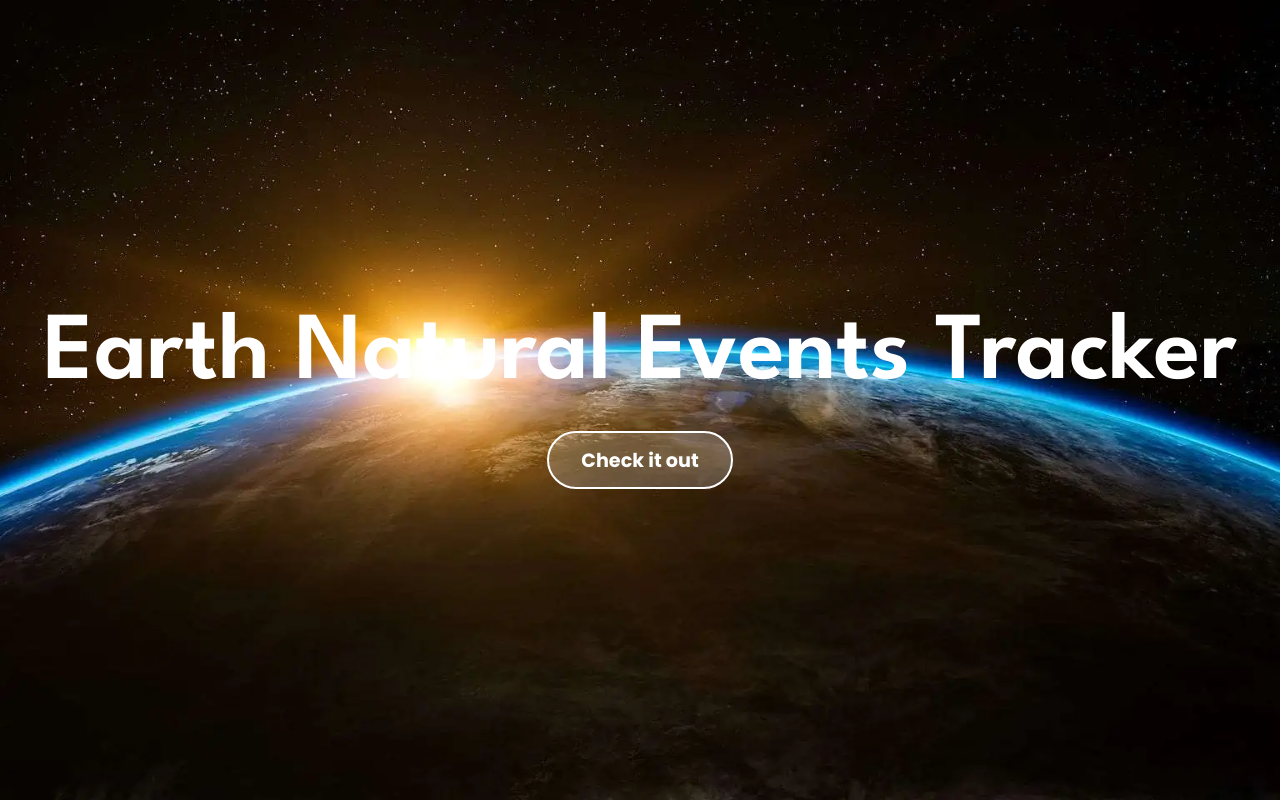
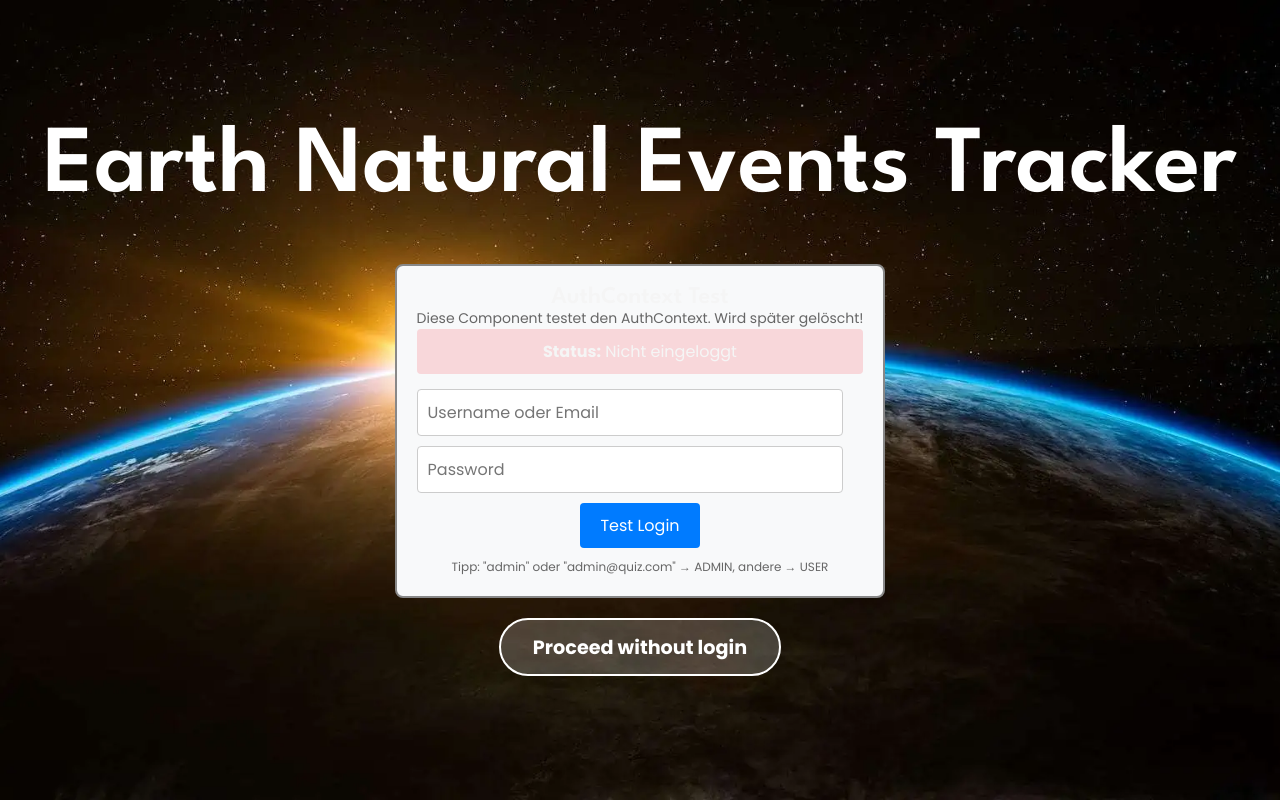
Before and after one commit to Coding-Miffy/LB-Projekt-M223, a React (Vite) app in the folder frontend/: page / in a window 1280 px wide. Built offline with nearby package versions, Linux system fonts and the light colour scheme; no server answers.

Commit message:
feat: add AuthContext (fake login), Wrap with AuthProvider + Add AuthTest for testing AuthContext

```diff
--- /dev/null
+++ b/frontend/src/components/auth-test.jsx
@@ -0,0 +1,173 @@
+import { useContext, useState } from 'react';
+import { AuthContext } from '../contexts/AuthContext';
+
+/**
+ * Test Component für den AuthContext
+ * Wird später durch echte Login/Register Forms ersetzt
+ */
+function AuthTest() {
+// ==========================================
+  // CONTEXT
+  // ==========================================
+  const { user, login, logout, isAuthenticated, isLoading } =
+    useContext(AuthContext);
+
+  // ==========================================
+  // LOCAL STATE (für Formular)
+  // ==========================================
+  const [usernameOrEmail, setUsernameOrEmail] = useState('');
+  const [password, setPassword] = useState('');
+
+  // ==========================================
+  // HANDLER
+  // ==========================================
+  const handleLogin = (e) => {
+    e.preventDefault();
+
+    if (!usernameOrEmail.trim() || !password.trim()) {
+      alert('Bitte Username/Email und Password eingeben!');
+      return;
+    }
+
+    login(usernameOrEmail, password);
+
+    // Formular zurücksetzen
+    setUsernameOrEmail('');
+    setPassword('');
+  };
+
+  // ==========================================
+  // RENDER
+  // ==========================================
+  return (
+    <div style={{
+      border: '2px solid #888',
+      padding: '20px',
+      margin: '20px',
+      borderRadius: '8px',
+      background: '#f8f9fa'
+    }}>
+      <h2>AuthContext Test</h2>
+      <p style={{ fontSize: '14px', color: '#666' }}>
+        Diese Component testet den AuthContext. Wird später gelöscht!
+      </p>
+
+      {/* Status Anzeige */}
+      <div style={{
+        background: isAuthenticated ? '#d4edda' : '#f8d7da',
+        padding: '10px',
+        borderRadius: '4px',
+        marginBottom: '15px'
+        }}>
+        <strong>Status:</strong> {isAuthenticated
+                                     ? 'Eingeloggt' : 'Nicht eingeloggt'}
+      </div>
+
+      {!isAuthenticated ? (
+        // ==========================================
+        // NICHT EINGELOGGT: Login Form zeigen
+        // ==========================================
+        <form onSubmit={handleLogin}>
+          <div style={{ marginBottom: '10px', paddingRight: "20px" }}>
+            <input
+              type="text"
+              placeholder="Username oder Email"
+              value={usernameOrEmail}
+              onChange={(e) => setUsernameOrEmail(e.target.value)}
+              disabled={isLoading}
+              style={{
+                padding: '10px',
+                width: '100%',
+                fontSize: '16px',
+                border: '1px solid #ccc',
+                borderRadius: '4px'
+              }}
+            />
+          </div>
+
+          <div style={{ marginBottom: '10px', paddingRight: "20px" }}>
+            <input
+              type="password"
+              placeholder="Password"
+              value={password}
+              onChange={(e) => setPassword(e.target.value)}
+              disabled={isLoading}
+              style={{
+                padding: '10px',
+                width: '100%',
+                fontSize: '16px',
+                border: '1px solid #ccc',
+                borderRadius: '4px'
+              }}
+            />
+          </div>
+
+          <button
+            type="submit"
+            disabled={isLoading}
+            style={{
+              padding: '10px 20px',
+              background: '#007bff',
+              color: 'white',
+              border: 'none',
+              borderRadius: '4px',
+              cursor: isLoading ? 'not-allowed' : 'pointer',
+              fontSize: '16px'
+            }}
+          >
+            {isLoading ? 'Loading...' : 'Test Login'}
+          </button>
+
+          <p style={{ fontSize: '12px', color: '#666', marginTop: '10px' }}>
+            Tipp: "admin" oder "admin@quiz.com" → ADMIN, andere → USER
+          </p>
+        </form>
+      ) : (
+        // ==========================================
+        // EINGELOGGT: User-Daten anzeigen
+        // ==========================================
+        <div>
+          <div style={{
+            background: 'white',
+            padding: '15px',
+            borderRadius: '8px',
+            marginBottom: '15px'
+          }}>
+            <h3>Userdaten:</h3>
+            <p><strong>ID:</strong> {user.id}</p>
+            <p><strong>Username:</strong> {user.username}</p>
+            <p><strong>Email:</strong> {user.email}</p>
+            <p>
+              <strong>Rolle:</strong>
+              <span style={{
+                background: user.role === 'ADMIN' ? '#dc3545' : '#007bff',
+                color: 'white',
+                padding: '3px 10px',
+                borderRadius: '4px',
+                marginLeft: '10px'
+              }}>
+                {user.role}
+              </span>
+            </p>
+          </div>
+
+          <button
+            onClick={logout}
+            style={{
+              padding: '10px 20px',
+              background: '#dc3545',
+              color: 'white',
+              border: 'none',
+              borderRadius: '4px',
+              cursor: 'pointer',
+              fontSize: '16px'
+            }}
+            >
+            Test Logout
+          </button>
+        </div>
+      )}
+    </div>
+  );
+}
+export default AuthTest;
--- a/frontend/src/components/navigation.jsx
+++ b/frontend/src/components/navigation.jsx
@@ -1,9 +1,13 @@
 // Importiert das NavLink-Element aus react-router-dom
 // NavLink ermöglicht Navigation zwischen Routen und kennzeichnet aktive Links automatisch
 import { NavLink } from "react-router-dom";
+import { useContext } from 'react';
+import { AuthContext } from '../contexts/AuthContext';
 
 // Definiert die Navigations-Komponente
 const Navigation = () => {
+    const { user, isAuthenticated } = useContext(AuthContext);
+
     return (
         // Wrapper-Element für die Navigation mit CSS-Klasse für Styling
         <nav className='layout-header-nav'>
@@ -29,6 +33,20 @@ const Navigation = () => {
             <NavLink to='/manage-events' className={({ isActive }) => isActive ? 'active' : ''}>
                 Manage Events
             </NavLink>
+
+            {/* User-Anzeige */}
+            {isAuthenticated && (
+                <span style={{
+                marginLeft: '20px',
+                padding: '5px 10px',
+                background: user.role === 'ADMIN' ? '#dc3545' : '#007bff',
+                color: 'white',
+                borderRadius: '4px',
+                fontSize: '14px'
+                }}>
+                👤 {user.username} ({user.role})
+                </span>
+            )}
         </nav>
     )
 }
--- /dev/null
+++ b/frontend/src/contexts/AuthContext.jsx
@@ -0,0 +1,96 @@
+import { createContext, useState } from 'react';
+
+// Context erstellen
+export const AuthContext = createContext();
+
+// Provider Component
+export const AuthProvider = ({ children }) => {
+  // ==========================================
+  // STATE
+  // ==========================================
+  const [user, setUser] = useState(null);
+  const [token, setToken] = useState(null);
+  const [isLoading, setIsLoading] = useState(false);
+
+  // ==========================================
+  // FUNKTIONEN
+  // ==========================================
+
+  /**
+   * Login Funktion (aktuell noch Fake)
+   * Wird in Block 4A durch echten API Call ersetzt!
+   *
+   * @param {string} usernameOrEmail - Username ODER Email
+   * @param {string} password - Passwort
+   */
+  const login = (usernameOrEmail, password) => {
+    setIsLoading(true);
+
+    // TODO: Später ersetzen durch echten API Call!
+    setTimeout(() => {
+        if (usernameOrEmail && password) {
+        // Fake User erstellen (simuliert Backend Response)
+        const fakeUser = {
+          id: 1,
+          username: usernameOrEmail.includes('@')
+            ? usernameOrEmail.split('@')[0]  // Email → Username extrahieren
+            : usernameOrEmail,                // Username direkt
+          email: usernameOrEmail.includes('@')
+            ? usernameOrEmail                 // Ist schon Email
+            : `${usernameOrEmail}@example.com`, // Username → Fake Email
+          role: usernameOrEmail === 'admin' || usernameOrEmail === 'admin@quiz.com'
+            ? 'ADMIN'
+            : 'USER'  // ← Backend verwendet "USER" nicht "PLAYER"!
+        };
+
+        // Fake Token
+        const fakeToken = 'fake-jwt-token-' + Date.now();
+
+        setUser(fakeUser);
+        setToken(fakeToken);
+        console.log('✅ Login erfolgreich (FAKE):', fakeUser);
+      } else {
+        console.error('❌ Login fehlgeschlagen');
+      }
+
+      setIsLoading(false);
+    }, 1000);
+  };
+
+  /**
+   * Logout Funktion
+   */
+  const logout = () => {
+    setUser(null);
+    setToken(null);
+    console.log('👋 User ausgeloggt');
+  };
+
+  /**
+   * Ist ein User eingeloggt?
+   */
+  const isAuthenticated = user !== null;
+
+  // ==========================================
+  // CONTEXT VALUE
+  // ==========================================
+  const value = {
+    // State
+    user,
+    token,
+    isLoading,
+    isAuthenticated,
+    // Funktionen
+    login,
+    logout
+  };
+
+  // ==========================================
+  // PROVIDER
+  // ==========================================
+  return (
+    <AuthContext.Provider value={value}>
+      {children}
+    </AuthContext.Provider>
+  );
+};
--- a/frontend/src/main.jsx
+++ b/frontend/src/main.jsx
@@ -3,15 +3,18 @@ import { createRoot } from 'react-dom/client'
 import './index.css'
 import App from './App.jsx'
 import { BrowserRouter } from 'react-router-dom'
+import { AuthProvider } from './contexts/AuthContext.jsx'
 
 import { CategoryProvider } from './contexts/CategoryContext.jsx';
 
 createRoot(document.getElementById('root')).render(
   <StrictMode>
     <BrowserRouter>
-      <CategoryProvider>
-        <App />
-      </CategoryProvider>
+      <AuthProvider>
+        <CategoryProvider>
+          <App />
+        </CategoryProvider>
+      </AuthProvider>
     </BrowserRouter>
   </StrictMode>,
 )
--- a/frontend/src/pages/Home.jsx
+++ b/frontend/src/pages/Home.jsx
@@ -2,6 +2,7 @@
 import { useNavigate } from 'react-router-dom';
 // Importiere die wiederverwendbare Button-Komponente
 import Button from '../components/button';
+import AuthTest from '../components/auth-test';
 
 const Home = () => {
     // Initialisiere den Hook zum Navigieren innerhalb der App
@@ -19,8 +20,9 @@ const Home = () => {
             <h1 className='home-heading'>Earth Natural Events Tracker</h1>
 
             {/* Button zum Wechseln zur Seite mit den Live Events */}
+            <AuthTest />
             <Button
-                text={'Check it out'} // Text auf dem Button
+                text={'Proceed without login'} // Text auf dem Button
                 onButtonClick={handleClick} // Klick-Handler
                 className={'home-button'} // CSS-Klasse für Styling
             />
```
